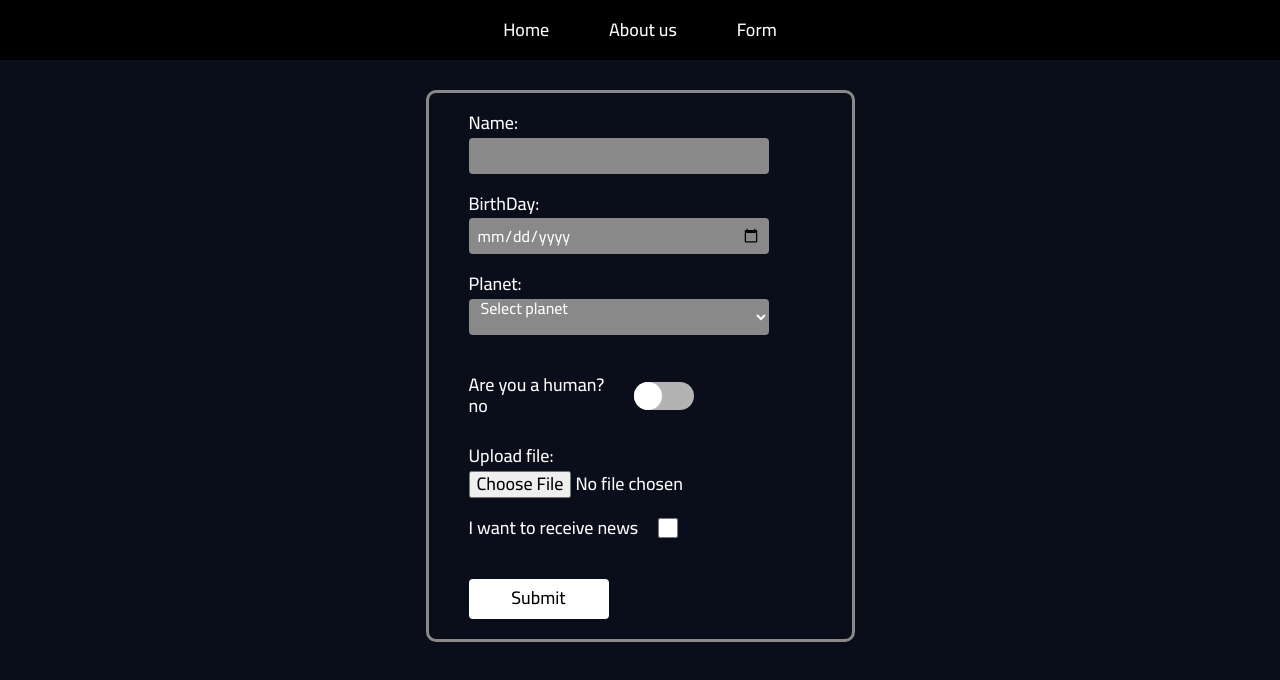
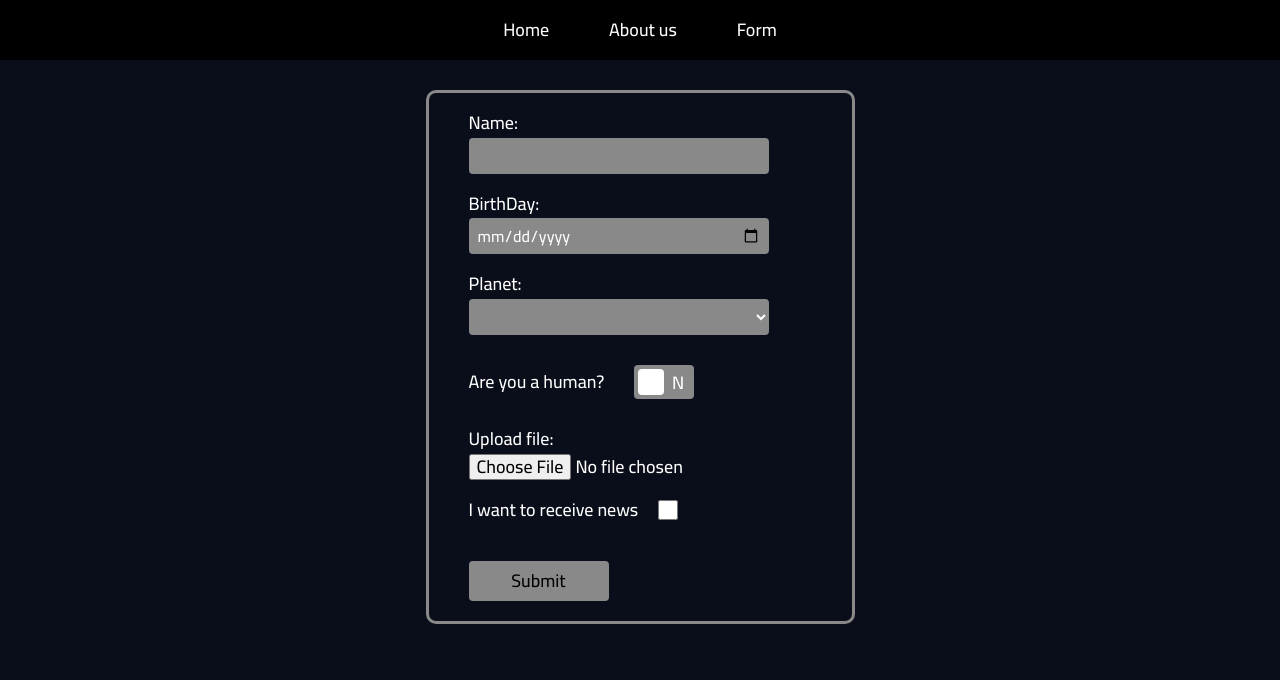
Before and after one commit to Lizaveta01/REACT-Course-2022, a React (Create React App) app: page /form in a window 1280 px wide. Shown: the top 680 px of the page. Built offline with nearby package versions, Linux system fonts and the light colour scheme.

Commit message:
fix: fix bugs with input img and select, change switcher

```diff
--- a/src/components/form/Form.tsx
+++ b/src/components/form/Form.tsx
@@ -1,4 +1,5 @@
 import React, { Component } from 'react';
+
 import { planets } from '../../models/planets';
 import { isObjectNotFromEmptyStrings, validationForm } from '../../utils/validation';
 import CheckedNews from './formComponents/CheckedNews';
@@ -9,7 +10,8 @@ import InputName from './formComponents/InputName';
 import SelectPlanet from './formComponents/SelectPlanet';
 import Submit from './formComponents/Submit';
 import ToggleSwitch from './formComponents/ToggleSwitch';
-import { InputRefTypes, IProps, IStateErrors, State } from './types';
+
+import { InputRefTypes, IProps, IStateErrors, IState } from './types';
 
 class Form extends Component<IProps, IState> {
   nameRef = React.createRef<HTMLInputElement>();
@@ -29,10 +31,11 @@ class Form extends Component<IProps, IState> {
   };
 
   errorChange = (key: string, value = '') => {
-    this.setState({ [key]: value } as State, this.checkSubmitBtn);
+    this.setState({ [key]: value } as IState, this.checkSubmitBtn);
   };
 
   handleChangeInput = (inputNameError: string, textError: string) => {
+    console.log('select change');
     if (textError !== '') {
       this.errorChange(inputNameError);
     } else {
@@ -65,7 +68,7 @@ class Form extends Component<IProps, IState> {
 
   handleSubmit = (e: React.FormEvent<HTMLFormElement>) => {
     e.preventDefault();
-    console.log(this.nameRef.current?.value);
+
     const nameValue = this.getInputValue(this.nameRef);
     const birthdayValue = this.getInputValue(this.birthdayRef);
     const planetValue = this.getInputValue(this.planetRef);
@@ -77,18 +80,19 @@ class Form extends Component<IProps, IState> {
       planetValue,
       imgValue,
     );
+
     if (isValid) {
+      const imgFile = imgValue[0];
+      const downFile = URL.createObjectURL(imgFile!);
       const dateBirth = new Date(birthdayValue);
-      const imgFile = imgValue[0];
-      const file = URL.createObjectURL(imgFile!);
 
       const newCard = {
         id: new Date().getTime(),
         name: nameValue,
         birth: dateBirth.toLocaleDateString(),
         planet: planetValue,
-        species: this.speciesRef.current?.checked ? 'human' : 'alien',
-        img: file,
+        species: this.speciesRef.current?.checked ? 'alien' : 'human',
+        img: downFile,
         news: this.newsRef.current?.checked as boolean,
       };
 
@@ -98,12 +102,13 @@ class Form extends Component<IProps, IState> {
     } else {
       this.setState(validationErrors);
     }
-    // this.btnRef.current!.disabled = true;
+
+    this.btnRef.current!.disabled = true;
     this.nameRef.current!.focus();
   };
 
   render() {
-    const { nameError, birthdayError, palentError, imgError } = this.state;
+    const { nameError, birthdayError, planetError, imgError } = this.state;
 
     return (
       <FormWrapper onSubmit={this.handleSubmit} ref={this.formRef}>
@@ -125,8 +130,8 @@ class Form extends Component<IProps, IState> {
           label="Planet:"
           selectRef={this.planetRef}
           options={planets}
-          textError={palentError}
-          name="palent"
+          textError={planetError}
+          name="planet"
           handleChangeInput={this.handleChangeInput}
         />
         <ToggleSwitch label="Are you a human?" inputRef={this.speciesRef} />
@@ -134,7 +139,7 @@ class Form extends Component<IProps, IState> {
           label="Upload file:"
           imgRef={this.imgRef}
           textError={imgError}
-          name="name"
+          name="img"
           handleChangeInput={this.handleChangeInput}
         />
         <CheckedNews label="I want to receive news" inputRef={this.newsRef} />
--- a/src/components/form/formComponents/FormComponents.styled.tsx
+++ b/src/components/form/formComponents/FormComponents.styled.tsx
@@ -74,11 +74,17 @@ export const ButtonSubmit = styled.button`
   width: 140px;
   height: 40px;
   color: ${Colors.BLACK};
-  background-color: ${Colors.WHITE};
+  background-color: ${Colors.GREEN};
   border-radius: 4px;
   padding-left: 8px;
   padding-right: 8px;
   margin-top: 20px;
+  &:hover {
+    box-shadow: 3px 3px 3px rgba(0, 0, 0, 0.5);
+  }
+  &:disabled {
+    background-color: ${Colors.GRAY};
+  }
 `;
 export const ErrorText = styled.div`
   font-size: 16px;
--- a/src/components/form/formComponents/InputFile.tsx
+++ b/src/components/form/formComponents/InputFile.tsx
@@ -4,6 +4,7 @@ import { ErrorText, LabelUploadFile } from './FormComponents.styled';
 class InputFile extends Component<IProps> {
   render() {
     const { label, imgRef, textError, name, handleChangeInput } = this.props;
+
     return (
       <>
         <LabelUploadFile>
--- a/src/components/form/formComponents/SelectPlanet.tsx
+++ b/src/components/form/formComponents/SelectPlanet.tsx
@@ -13,7 +13,7 @@ class SelectPlanet extends Component<IProps> {
             ref={selectRef}
             onChange={() => handleChangeInput(`${name}Error`, textError)}
           >
-            <option selected>Select planet</option>
+            <option key={-1} disabled></option>
             {options.map((option, index) => (
               <option key={index}>{option}</option>
             ))}
--- a/src/components/form/formComponents/Submit.tsx
+++ b/src/components/form/formComponents/Submit.tsx
@@ -2,6 +2,12 @@ import React, { Component } from 'react';
 import { ButtonSubmit } from './FormComponents.styled';
 
 class Submit extends Component<IProps> {
+  componentDidMount() {
+    const { btnRef } = this.props;
+
+    (btnRef.current as HTMLButtonElement).disabled = true;
+  }
+
   render() {
     const { label, btnRef } = this.props;
     return (
--- a/src/components/form/formComponents/ToggleSwitch.styled.tsx
+++ b/src/components/form/formComponents/ToggleSwitch.styled.tsx
@@ -1,4 +1,5 @@
 import styled from 'styled-components';
+import { Colors } from '../../../styles/constansts';
 
 export const Label = styled.label`
   display: flex;
@@ -7,36 +8,65 @@ export const Label = styled.label`
   cursor: pointer;
   margin: 10px 0px;
 `;
-export const Switch = styled.div`
+
+export const Switcher = styled.label`
   position: relative;
+  display: block;
   width: 60px;
-  height: 28px;
-  background: #b3b3b3;
-  border-radius: 32px;
-  padding: 4px;
-  transition: 300ms all;
+  height: 34px;
+`;
 
-  &:before {
-    transition: 300ms all;
-    content: '';
+export const SwitcherTrack = styled.div`
+  position: absolute;
+  cursor: pointer;
+  top: 0;
+  left: 0;
+  right: 0;
+  bottom: 0;
+  background-color: ${Colors.GRAY};
+  transition: 0.3s;
+  border-radius: 4px;
+  &::before {
     position: absolute;
-    width: 28px;
-    height: 28px;
-    border-radius: 35px;
-    top: 50%;
-    left: 0px;
-    background: white;
-    transform: translate(0, -50%);
+    content: 'Y';
+    color: ${Colors.WHITE};
+    left: 5px;
+    top: 8px;
+    font-size: 18px;
+  }
+  &::after {
+    position: absolute;
+    content: 'N';
+    color: ${Colors.WHITE};
+    right: 10px;
+    top: 8px;
+    font-size: 18px;
   }
 `;
+export const SwitcherSlider = styled.div`
+  position: absolute;
+  height: 26px;
+  width: 26px;
+  left: 4px;
+  bottom: 4px;
+  background-color: ${Colors.WHITE};
+  transition: 0.3s;
+  z-index: 1;
+  border-radius: 4px;
+`;
 export const Input = styled.input`
-  display: none;
+  opacity: 0;
+  width: 0;
+  height: 0;
 
-  &:checked + ${Switch} {
-    background: green;
+  &:checked + ${SwitcherTrack} {
+    background-color: ${Colors.GREEN};
+  }
+  &:checked + ${SwitcherTrack} ${SwitcherSlider} {
+    transform: translateX(26px);
+  }
 
-    &:before {
-      transform: translate(32px, -50%);
-    }
+  &:focus + ${SwitcherTrack} {
+    box-shadow: 3px 3px 3px ${Colors.WHITE};
   }
 `;
--- a/src/components/form/formComponents/ToggleSwitch.tsx
+++ b/src/components/form/formComponents/ToggleSwitch.tsx
@@ -1,30 +1,18 @@
 import React, { ChangeEvent, Component } from 'react';
-import { Input, Label, Switch } from './ToggleSwitch.styled';
+import { Input, Label, Switcher, SwitcherSlider, SwitcherTrack } from './ToggleSwitch.styled';
 
 class ToggleSwitch extends Component<IProps> {
-  state = {
-    checked: false,
-  };
-
-  handleChange = (e: ChangeEvent<HTMLInputElement>) => this.setState({ checked: e.target.checked });
-
   render() {
-    const { checked } = this.state;
     const { label, inputRef } = this.props;
     return (
       <Label>
-        <span>
-          {label}
-          <br />
-          {checked ? 'yes' : 'no'}
-        </span>
-        <Input
-          type="checkbox"
-          ref={inputRef}
-          onChange={this.handleChange}
-          checked={checked}
-        ></Input>
-        <Switch></Switch>
+        {label}
+        <Switcher>
+          <Input type="checkbox" ref={inputRef}></Input>
+          <SwitcherTrack>
+            <SwitcherSlider />
+          </SwitcherTrack>
+        </Switcher>
       </Label>
     );
   }
--- a/src/components/form/types.tsx
+++ b/src/components/form/types.tsx
@@ -19,7 +19,7 @@ export type InputRefTypes = React.RefObject<HTMLInputElement> | React.RefObject<
 export interface IProps {
   addCard: (newCard: ICreatedCard) => void;
 }
-export type State = {
+export type IState = {
   [key in keyof IStateErrors]: string;
 };
 
--- a/src/pages/formPage/FormPage.styled.tsx
+++ b/src/pages/formPage/FormPage.styled.tsx
@@ -8,6 +8,7 @@ export const FormPageWrapper = styled.div`
   flex-direction: column;
   gap: 50px;
   padding: 0px 40px;
+  position: relative;
 `;
 
 export const CardList = styled.div`
@@ -20,3 +21,24 @@ export const CardList = styled.div`
   height: 100%;
   margin-bottom: 20px;
 `;
+
+export const ModalWindow = styled.div`
+  position: absolute;
+  left: 50%;
+  top: 50%;
+  transform: translate(-50%, -50%);
+  display: none;
+  align-items: center;
+  justify-content: center;
+  width: 300px;
+  height: 120px;
+  background: ${Colors.WHITE};
+  border-radius: 10px;
+  p {
+    color: ${Colors.MIDDLE_BLACK};
+    font-size: 20px;
+  }
+  &.active {
+    display: flex;
+  }
+`;
--- a/src/utils/validation.ts
+++ b/src/utils/validation.ts
@@ -20,7 +20,7 @@ function validationBirthday(value: string) {
 }
 
 function validationPlanet(value: string) {
-  return value === '' ? 'Please choose a country' : '';
+  return value === '' ? 'Please choose a planet' : '';
 }
 
 function validationPicture(files: FileList) {
@@ -34,8 +34,8 @@ function validationPicture(files: FileList) {
     return 'Picture should have .png, .jpg or .jpeg extensions';
   }
 
-  if (size > 100000) {
-    return 'Max file size = 100 KB';
+  if (size > 10485760) {
+    return 'Max file size = 10 MB';
   }
 
   return '';
```
Also changed, not shown: src/pages/formPage/FormPage.tsx (+23 -2 lines).
